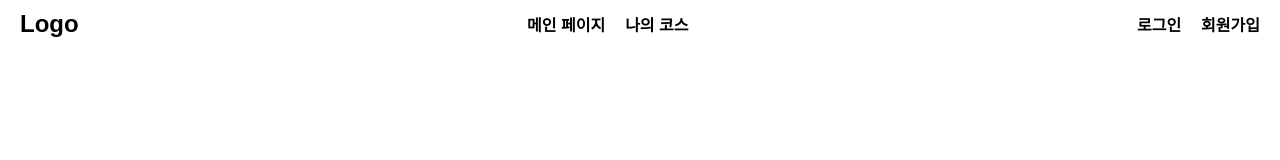
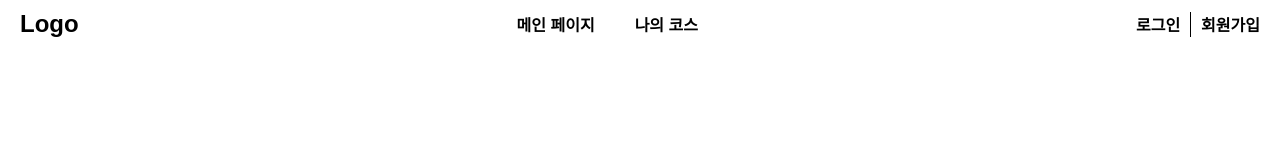
Before and after one commit to sync-without-async/Rehab-FrontEnd, a React (Vite) app: page / in a window 1280 px wide. Shown: the top 160 px of the page. Built offline with nearby package versions, Linux system fonts and the light colour scheme; a web font is replaced by a local one.

Commit message:
Fix: 헤더 디자인 요소 수정

```diff
--- a/src/components/Header.jsx
+++ b/src/components/Header.jsx
@@ -17,21 +17,34 @@ const Logo = styled.div`
 
 const Nav = styled.nav`
   display: flex;
-  gap: 20px;
 `;
 
 const CenterNav = styled(Nav)`
   flex-grow: 1;
   justify-content: center;
+  gap: 40px;
+`;
+
+const RightNav = styled(Nav)`
+  gap: 10px;
+`;
+
+const Divider = styled.div`
+  height: 25px;
+  width: 1px;
+  background-color: black;
 `;
 
 const MainLink = styled(Link)`
   text-decoration: none;
   color: black;
-  &:hover {
-    text-decoration: underline;
-  }
+  &:hover,
+  &:active,
+  &:focus {
+    text-decoration: none;
+    outline: none;
 `;
+
 
 const Header = () => {
   return (
@@ -43,10 +56,11 @@ const Header = () => {
         <MainLink to="/">메인 페이지</MainLink>
         <MainLink to="/my-course">나의 코스</MainLink>
       </CenterNav>
-      <Nav>
+      <RightNav>
         <MainLink to="/login">로그인</MainLink>
+        <Divider />
         <MainLink to="/signup">회원가입</MainLink>
-      </Nav>
+      </RightNav>
     </HeaderWrapper>
   );
 };
```
